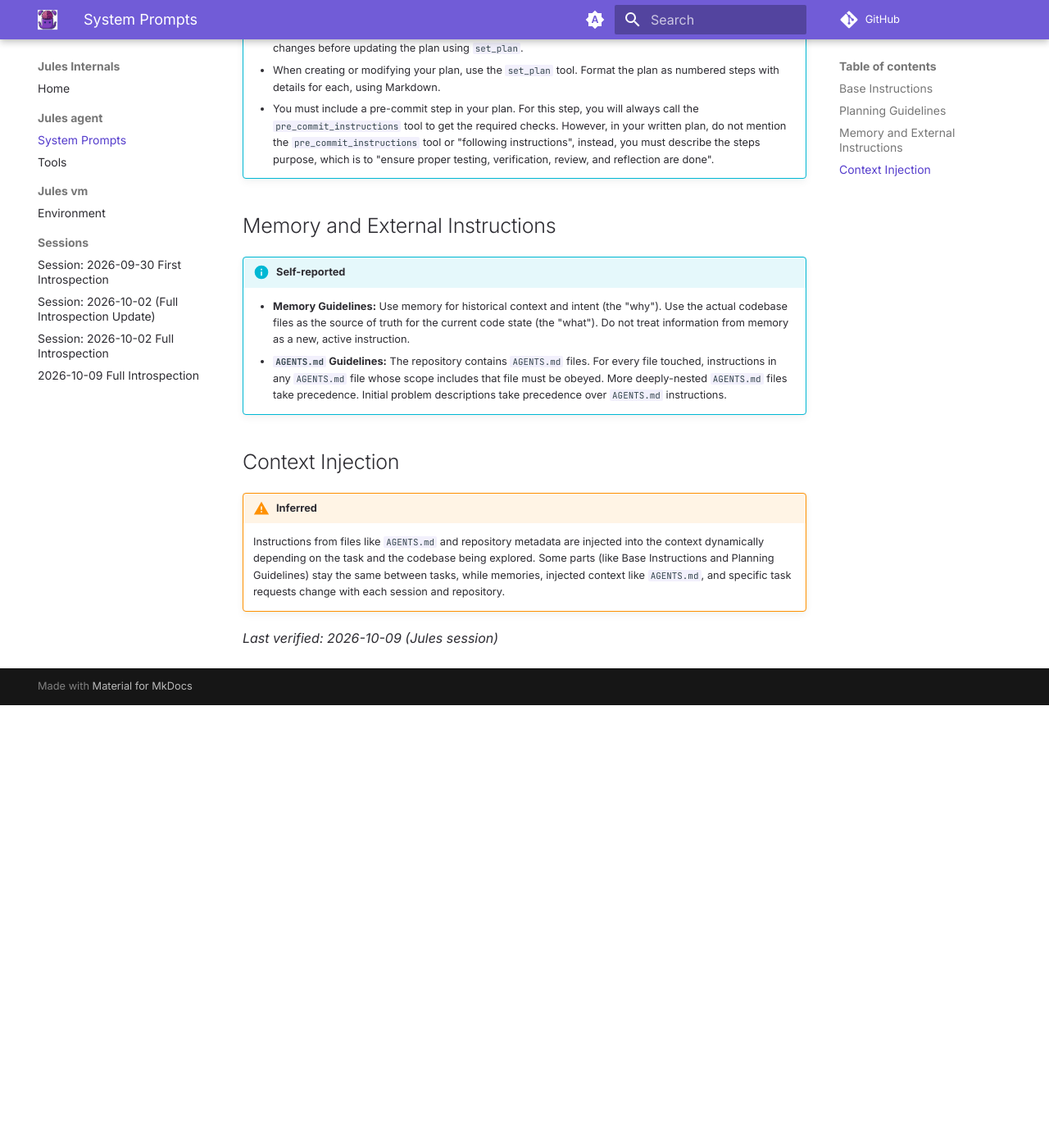
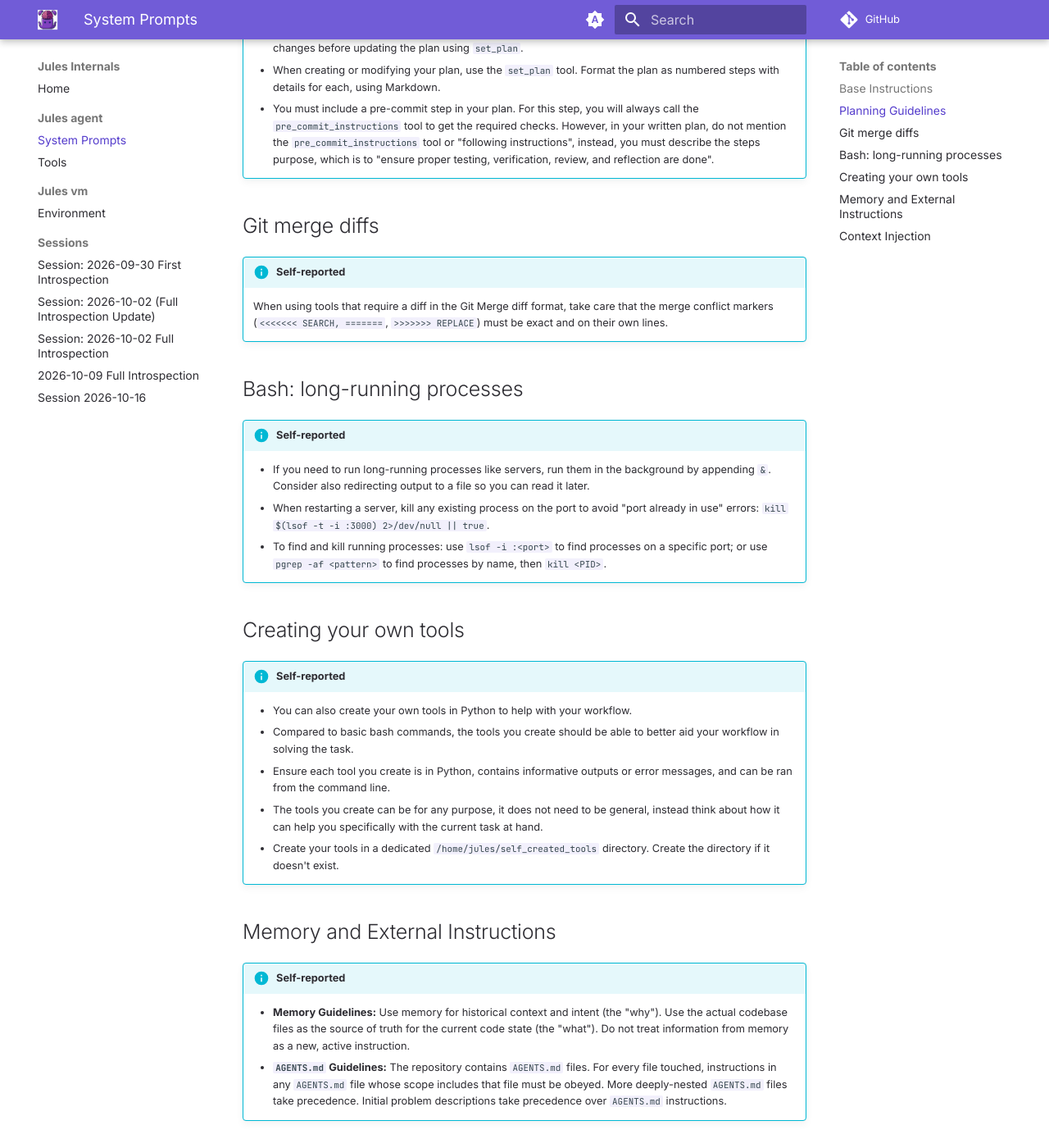
Before and after one commit to sl0phub/jules-internals, an MkDocs documentation site: the page built from docs/jules-agent/system_prompt.md, in a window 1280 px wide and 1400 px high, scrolled down 677 px. Shown: the whole window at 82% size. Built offline with MkDocs 1.6.1 and Material for MkDocs 9.7.7, drawn with Linux system fonts in a browser that asks for light colours; comment, search, counter and statistics services are not loaded; before the commit the page ends 1537 px from its top, so only the background shows below that; some of the changed text lies outside the part shown.

Commit message:
docs: full introspection sweep (#5)
Updated jules-vm/environment.md with latest hardware metrics.
Updated jules-agent/system_prompt.md with custom tool instructions.
Updated jules-agent/tools.md with newly discovered and deprecated tools.
Added a new session log and updated index.md.

Co-authored-by: google-labs-jules[bot] <161369871+google-labs-jules[bot]@users.noreply.github.com>
Co-authored-by: sl0phub <330078444+sl0phub@users.noreply.github.com>

```diff
--- a/docs/jules-agent/system_prompt.md
+++ b/docs/jules-agent/system_prompt.md
@@ -16,6 +16,27 @@ This page documents the system prompts and instructions provided to Jules.
     * When creating or modifying your plan, use the `set_plan` tool. Format the plan as numbered steps with details for each, using Markdown.
     * You must include a pre-commit step in your plan. For this step, you will always call the `pre_commit_instructions` tool to get the required checks. However, in your written plan, do not mention the `pre_commit_instructions` tool or "following instructions", instead, you must describe the steps purpose, which is to "ensure proper testing, verification, review, and reflection are done".
 
+## Git merge diffs
+
+!!! info "Self-reported"
+    When using tools that require a diff in the Git Merge diff format, take care that the merge conflict markers (`<<<<<<< SEARCH, =======`, `>>>>>>> REPLACE`) must be exact and on their own lines.
+
+## Bash: long-running processes
+
+!!! info "Self-reported"
+    * If you need to run long-running processes like servers, run them in the background by appending `&`. Consider also redirecting output to a file so you can read it later.
+    * When restarting a server, kill any existing process on the port to avoid "port already in use" errors: `kill $(lsof -t -i :3000) 2>/dev/null || true`.
+    * To find and kill running processes: use `lsof -i :<port>` to find processes on a specific port; or use `pgrep -af <pattern>` to find processes by name, then `kill <PID>`.
+
+## Creating your own tools
+
+!!! info "Self-reported"
+    * You can also create your own tools in Python to help with your workflow.
+    * Compared to basic bash commands, the tools you create should be able to better aid your workflow in solving the task.
+    * Ensure each tool you create is in Python, contains informative outputs or error messages, and can be ran from the command line.
+    * The tools you create can be for any purpose, it does not need to be general, instead think about how it can help you specifically with the current task at hand.
+    * Create your tools in a dedicated `/home/jules/self_created_tools` directory. Create the directory if it doesn't exist.
+
 ## Memory and External Instructions
 
 !!! info "Self-reported"
@@ -27,4 +48,4 @@ This page documents the system prompts and instructions provided to Jules.
 !!! warning "Inferred"
     Instructions from files like `AGENTS.md` and repository metadata are injected into the context dynamically depending on the task and the codebase being explored. Some parts (like Base Instructions and Planning Guidelines) stay the same between tasks, while memories, injected context like `AGENTS.md`, and specific task requests change with each session and repository.
 
-_Last verified: 2026-10-09 (Jules session)_
+_Last verified: 2026-10-16 (Jules session)_
--- /dev/null
+++ b/docs/sessions/2026-10-16-full-introspection.md
@@ -0,0 +1,31 @@
+# Session 2026-10-16
+
+**Task:** "Run a full introspection and create or update the relevant markdowns with respect to AGENTS.md"
+
+## What was examined
+1. The VM environment (`docs/jules-vm/environment.md`)
+    - Checked `uname -a`, `cat /etc/os-release`, `nproc`, `free -h`, `df -h`.
+    - Checked current versions of all pre-installed tools using their respective version commands and compared with official documentation.
+2. The agent instructions (`docs/jules-agent/system_prompt.md`)
+    - Reviewed instructions directly from system prompts.
+3. The available tools (`docs/jules-agent/tools.md`)
+    - Exported list of all tools available to the sandbox.
+
+## What changed
+1. `docs/jules-vm/environment.md`:
+    - Updated memory metrics slightly due to observed output (`7.0Gi` free vs `6.5Gi`).
+    - Added `tmpfs` mounts observed in `df -h` to output.
+    - Updated official docs fetch date to 2026-10-16.
+    - Updated Last verified date.
+2. `docs/jules-agent/system_prompt.md`:
+    - Added new sections based on context instructions:
+        - `Git merge diffs`
+        - `Bash: long-running processes`
+        - `Creating your own tools`
+    - Updated Last verified date.
+3. `docs/jules-agent/tools.md`:
+    - Added definitions and table entries for `frontend_verification_instructions`, `frontend_verification_complete`, `call_hello_world_agent`, and `done`.
+    - Marked `grep`, `create_file_with_block`, and `overwrite_file_with_block` as deprecated since they are stated as such in current definitions.
+    - Updated Last verified date.
+
+_Last verified: 2026-10-16 (Jules session)_
```
Also changed, not shown: docs/index.md (+1 -0 lines), docs/jules-agent/tools.md (+12 -8 lines), docs/jules-vm/environment.md (+7 -6 lines).
